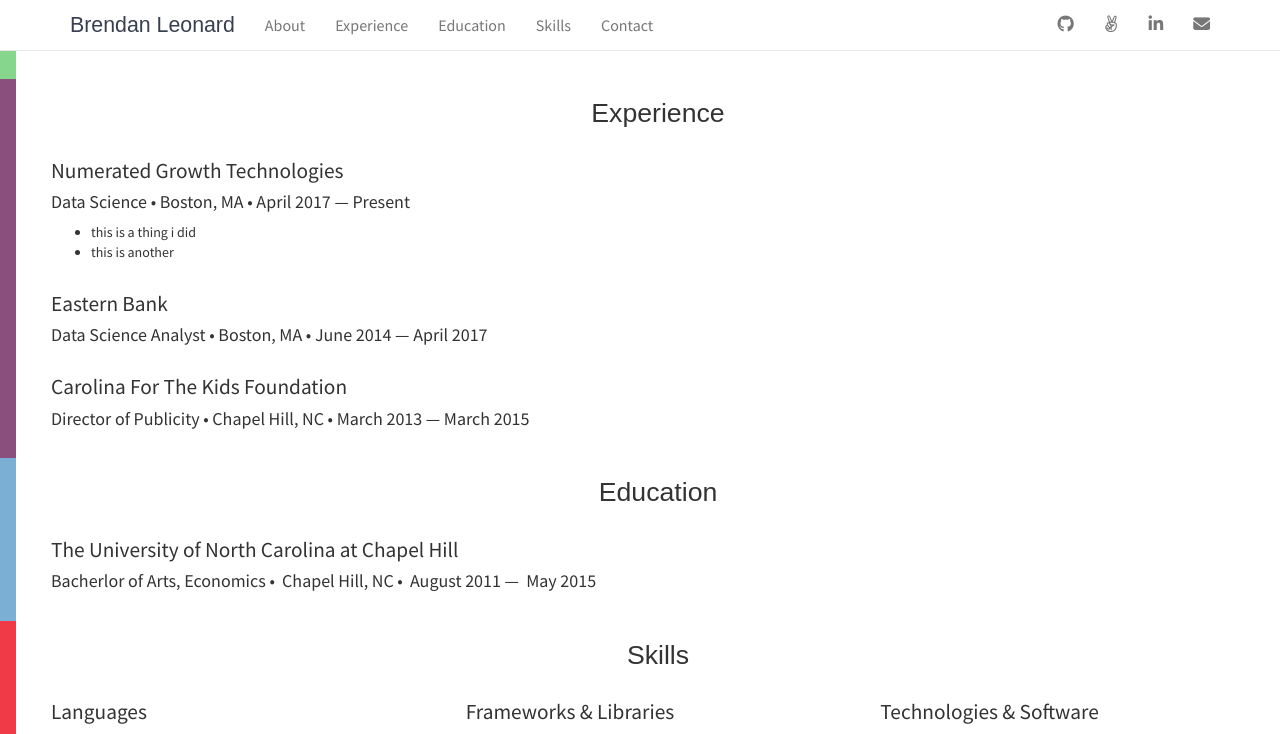
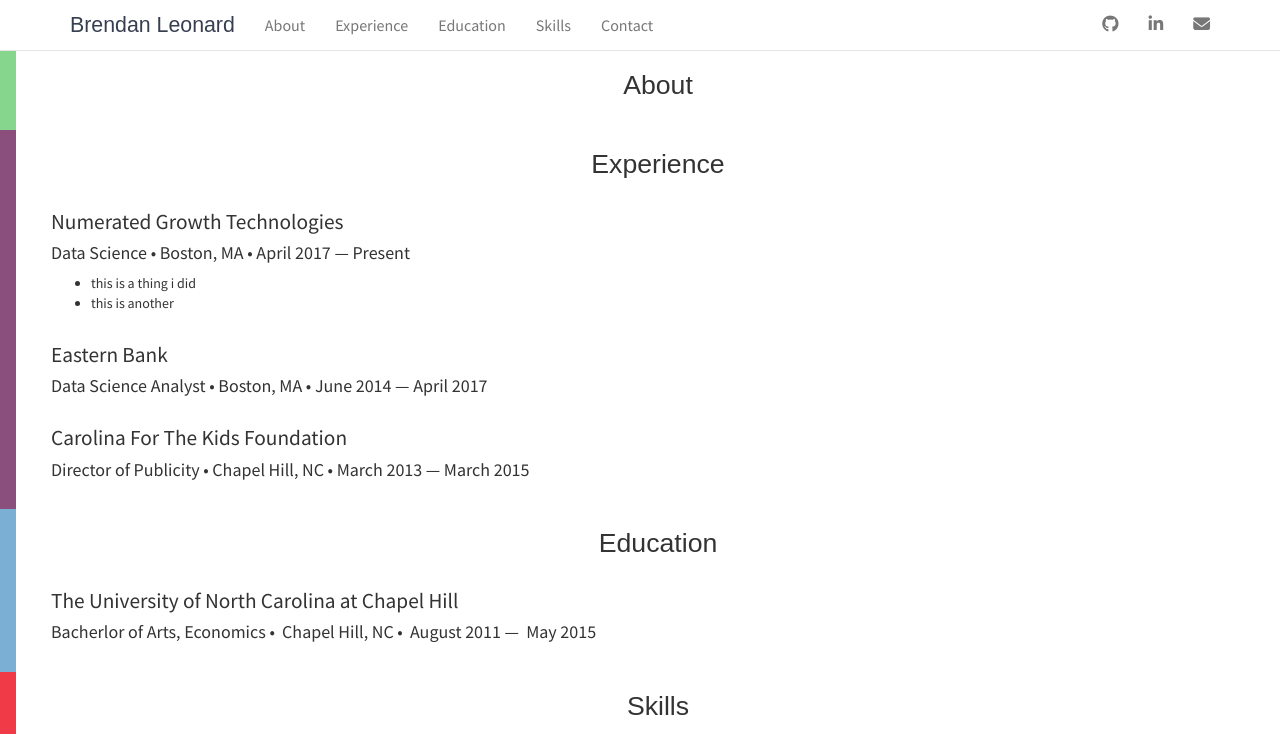
Before and after one commit to bleonard33/personal-site, a React (Create React App) app: page / in a window 1280 px wide. Shown: the top 734 px of the page. Built offline with nearby package versions, Linux system fonts and the light colour scheme; a web font is replaced by a local one.

Commit message:
style fixes

```diff
--- a/src/components/skillCategory.js
+++ b/src/components/skillCategory.js
@@ -3,7 +3,7 @@
 import { SkillContainer } from '../containers/skillContainer'
 
 export const SkillCategory = (props) => (
-  <div class="col-xs-12 col-sm-4">
+  <div className="col-xs-12 col-sm-4">
     <h3 style={appStyle.subheader}>
       {props.category.type}
     </h3>
--- a/src/containers/App.js
+++ b/src/containers/App.js
@@ -15,7 +15,9 @@
         <NavContainer
           sections={sections}
           contact={contact}/>
-        <div className="container-fluid">
+        <div
+          style={appStyle.body}
+          className="container-fluid">
           <div className="body-content">
             <Section title='About'>
             </Section>
--- a/src/containers/skillContainer.js
+++ b/src/containers/skillContainer.js
@@ -14,7 +14,7 @@
       rating.push(wholeStar);
     }
 
-    if (this.props.rating % 1 == 0.5) {
+    if (this.props.rating % 1 === 0.5) {
       rating.push(halfStar);
     }
 
--- a/src/data.js
+++ b/src/data.js
@@ -39,7 +39,7 @@
     handle: '/brendanl',
     link: 'https://angel.co/brendanl',
     icon: 'fa-angellist',
-    nav: true
+    nav: false
   },
   {
     name: 'LinkedIn',
@@ -54,6 +54,13 @@
     link: 'mailto:brendanl@alumni.unc.edu',
     icon: 'fa-envelope',
     nav: true
+  },
+  {
+    name: 'Instagram',
+    handle: '@bml330',
+    link: 'https://www.instagram.com/bml330/',
+    icon: 'fa-instagram',
+    nav: false
   }
 ]
 
```
